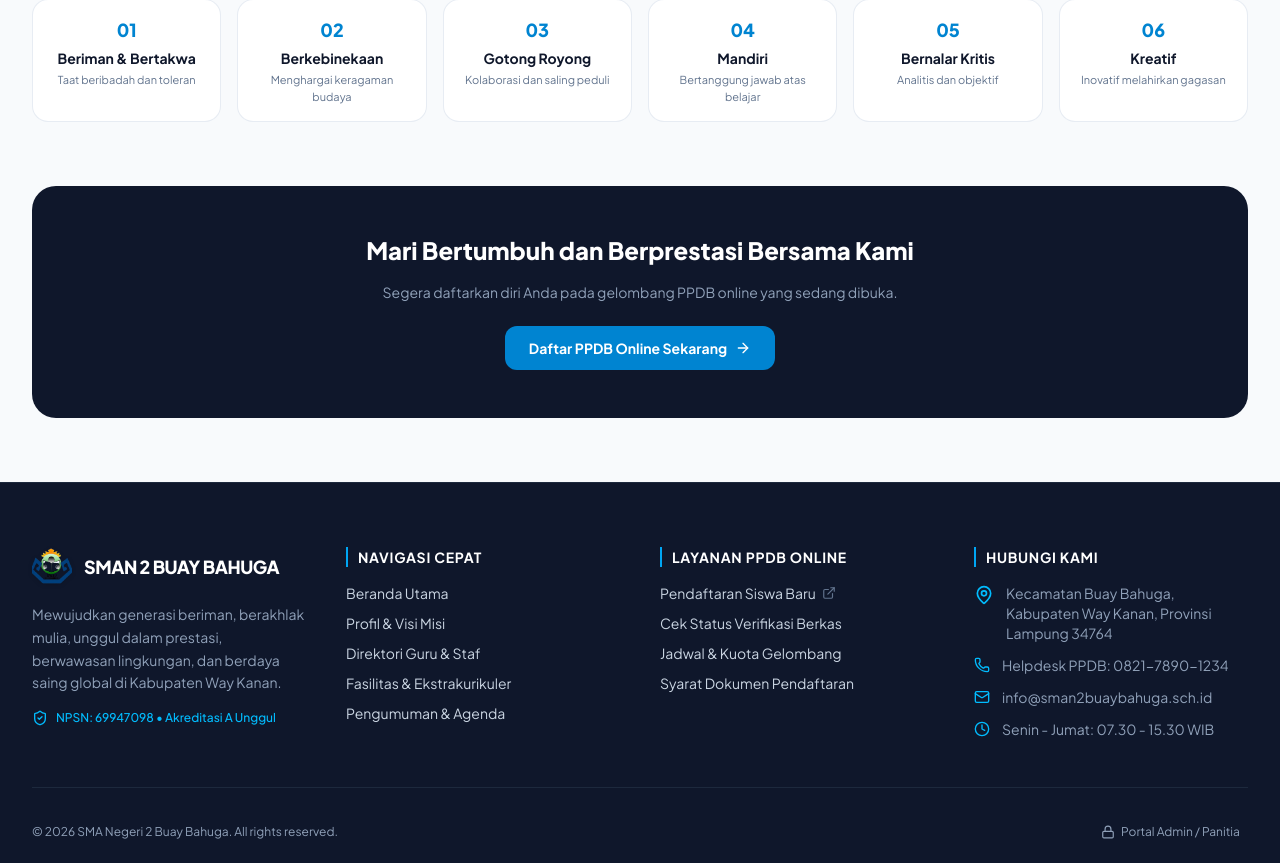
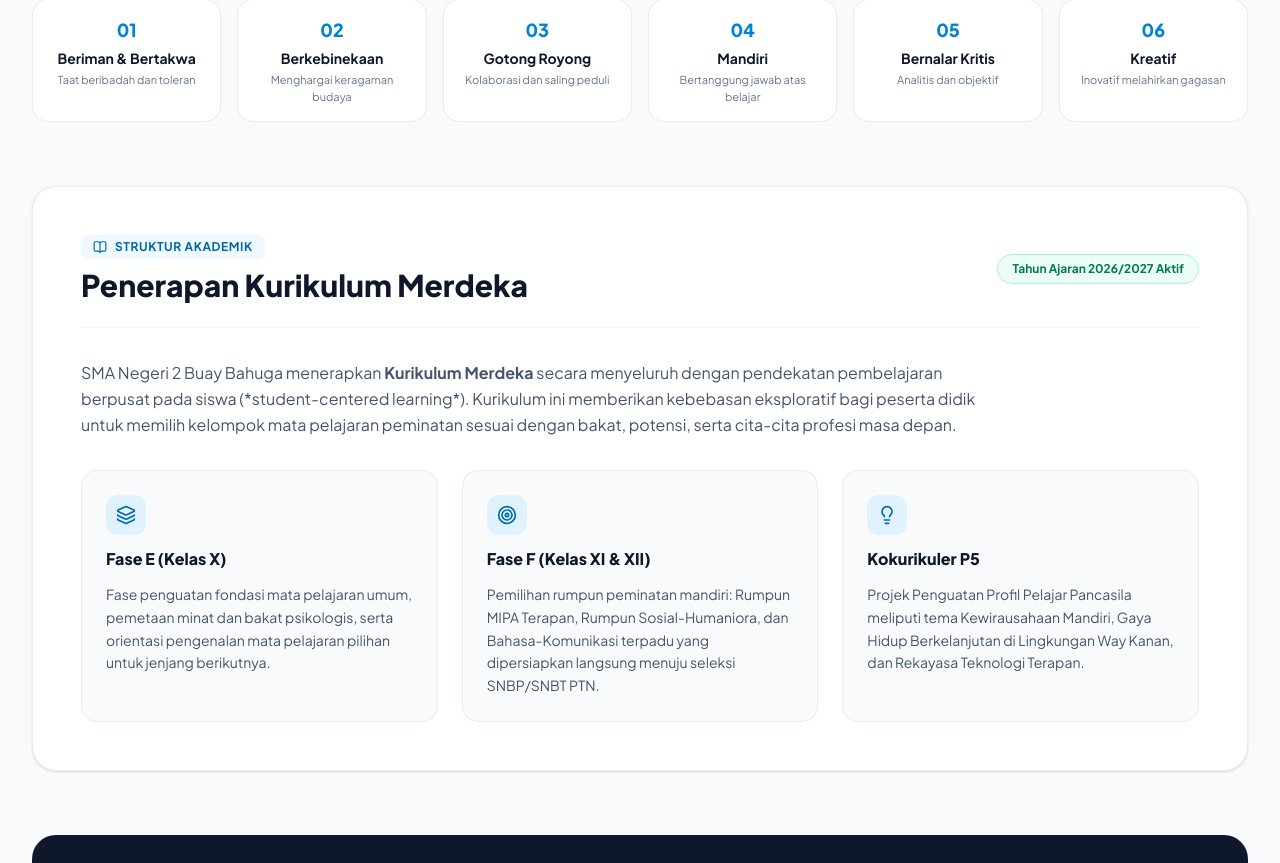
Before and after one commit to dharmamudita/smanegeri2buaybahuga, a Next.js app: page /tentang in a window 1280 px wide. Shown: the part 1497-2360 px from the top of the page. Built offline with nearby package versions, Linux system fonts and the light colour scheme; no server answers.

Commit message:
feat(profil): add id=visi-misi anchor and comprehensive Kurikulum Merdeka section with id=kurikulum

```diff
--- a/src/app/tentang/page.tsx
+++ b/src/app/tentang/page.tsx
@@ -10,7 +10,11 @@ import {
   ShieldCheck,
   GraduationCap,
   Sparkles,
-  ArrowRight
+  ArrowRight,
+  BookOpen,
+  Layers,
+  Lightbulb,
+  CheckCircle2
 } from "lucide-react";
 
 export const metadata: Metadata = {
@@ -62,7 +66,7 @@ export default function TentangPage() {
         </div>
 
         {/* Visi & Misi Grid */}
-        <div className="grid grid-cols-1 lg:grid-cols-12 gap-8">
+        <div id="visi-misi" className="grid grid-cols-1 lg:grid-cols-12 gap-8 scroll-mt-24">
 
           {/* Visi */}
           <div className="lg:col-span-5 rounded-3xl bg-gradient-to-br from-sky-600 to-sky-800 text-white p-8 sm:p-10 shadow-lg space-y-6 flex flex-col justify-between">
@@ -142,6 +146,60 @@ export default function TentangPage() {
           </div>
         </div>
 
+        {/* Kurikulum Merdeka */}
+        <div id="kurikulum" className="rounded-3xl bg-white border border-slate-200/80 shadow-sm p-8 sm:p-12 space-y-8 scroll-mt-24">
+          <div className="flex flex-col md:flex-row md:items-center justify-between gap-4 border-b border-slate-100 pb-6">
+            <div className="space-y-2">
+              <div className="inline-flex items-center gap-2 px-3 py-1 rounded-md bg-sky-50 text-sky-700 text-xs font-bold uppercase tracking-wider">
+                <BookOpen className="w-3.5 h-3.5" />
+                <span>Struktur Akademik</span>
+              </div>
+              <h2 className="text-2xl sm:text-3xl font-extrabold text-slate-900">
+                Penerapan Kurikulum Merdeka
+              </h2>
+            </div>
+            <span className="px-3.5 py-1.5 rounded-full bg-emerald-50 text-emerald-700 border border-emerald-200 text-xs font-bold w-fit">
+              Tahun Ajaran 2026/2027 Aktif
+            </span>
+          </div>
+
+          <p className="text-sm sm:text-base text-slate-600 leading-relaxed max-w-4xl">
+            SMA Negeri 2 Buay Bahuga menerapkan <strong>Kurikulum Merdeka</strong> secara menyeluruh dengan pendekatan pembelajaran berpusat pada siswa (*student-centered learning*). Kurikulum ini memberikan kebebasan eksploratif bagi peserta didik untuk memilih kelompok mata pelajaran peminatan sesuai dengan bakat, potensi, serta cita-cita profesi masa depan.
+          </p>
+
+          <div className="grid grid-cols-1 md:grid-cols-3 gap-6">
+            <div className="p-6 rounded-2xl bg-slate-50 border border-slate-200/70 space-y-3">
+              <div className="w-10 h-10 rounded-xl bg-sky-100 text-sky-700 flex items-center justify-center font-black">
+                <Layers className="w-5 h-5" />
+              </div>
+              <h3 className="font-extrabold text-slate-900 text-base">Fase E (Kelas X)</h3>
+              <p className="text-xs sm:text-sm text-slate-600 leading-relaxed">
+                Fase penguatan fondasi mata pelajaran umum, pemetaan minat dan bakat psikologis, serta orientasi pengenalan mata pelajaran pilihan untuk jenjang berikutnya.
+              </p>
+            </div>
+
+            <div className="p-6 rounded-2xl bg-slate-50 border border-slate-200/70 space-y-3">
+              <div className="w-10 h-10 rounded-xl bg-sky-100 text-sky-700 flex items-center justify-center font-black">
+                <Target className="w-5 h-5" />
+              </div>
+              <h3 className="font-extrabold text-slate-900 text-base">Fase F (Kelas XI & XII)</h3>
+              <p className="text-xs sm:text-sm text-slate-600 leading-relaxed">
+                Pemilihan rumpun peminatan mandiri: Rumpun MIPA Terapan, Rumpun Sosial-Humaniora, dan Bahasa-Komunikasi terpadu yang dipersiapkan langsung menuju seleksi SNBP/SNBT PTN.
+              </p>
+            </div>
+
+            <div className="p-6 rounded-2xl bg-slate-50 border border-slate-200/70 space-y-3">
+              <div className="w-10 h-10 rounded-xl bg-sky-100 text-sky-700 flex items-center justify-center font-black">
+                <Lightbulb className="w-5 h-5" />
+              </div>
+              <h3 className="font-extrabold text-slate-900 text-base">Kokurikuler P5</h3>
+              <p className="text-xs sm:text-sm text-slate-600 leading-relaxed">
+                Projek Penguatan Profil Pelajar Pancasila meliputi tema Kewirausahaan Mandiri, Gaya Hidup Berkelanjutan di Lingkungan Way Kanan, dan Rekayasa Teknologi Terapan.
+              </p>
+            </div>
+          </div>
+        </div>
+
         {/* CTA to PPDB */}
         <div className="rounded-3xl bg-slate-900 text-white p-8 sm:p-12 text-center space-y-4">
           <h3 className="text-2xl font-extrabold">Mari Bertumbuh dan Berprestasi Bersama Kami</h3>
```
